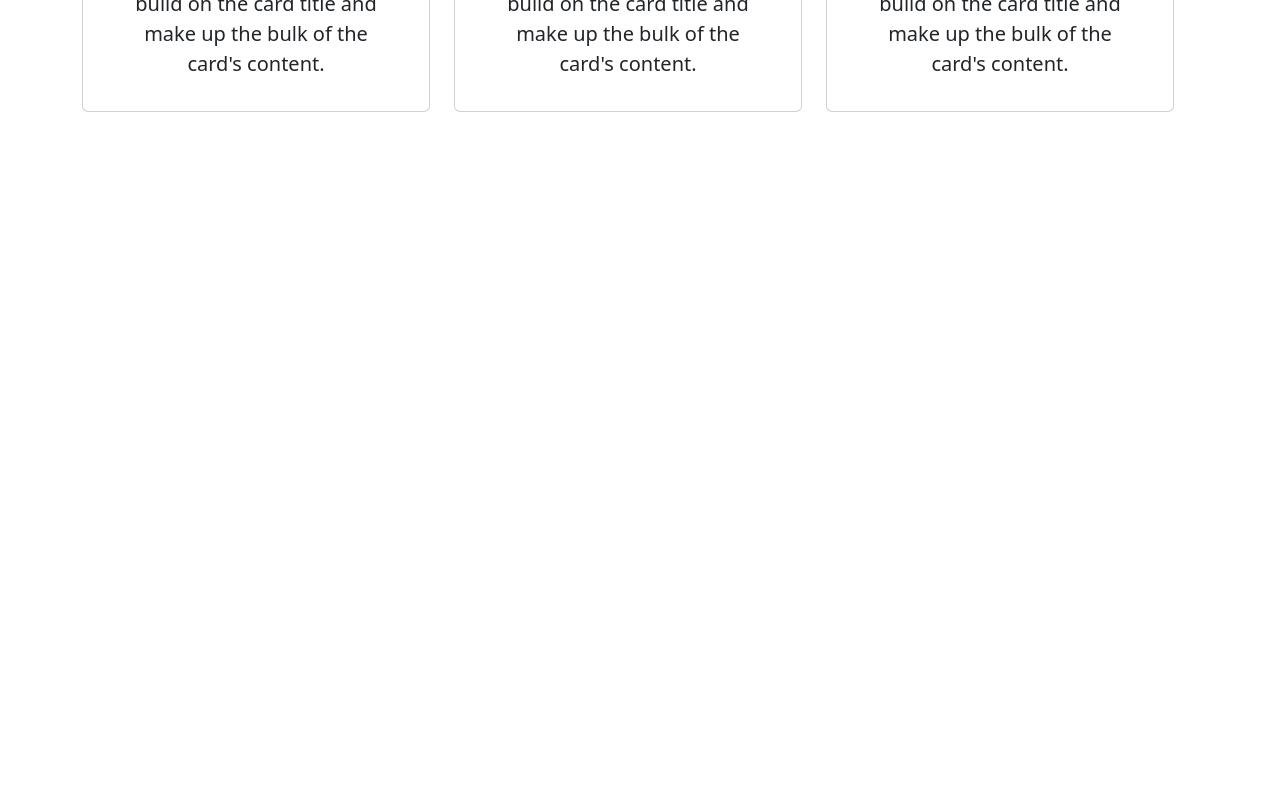
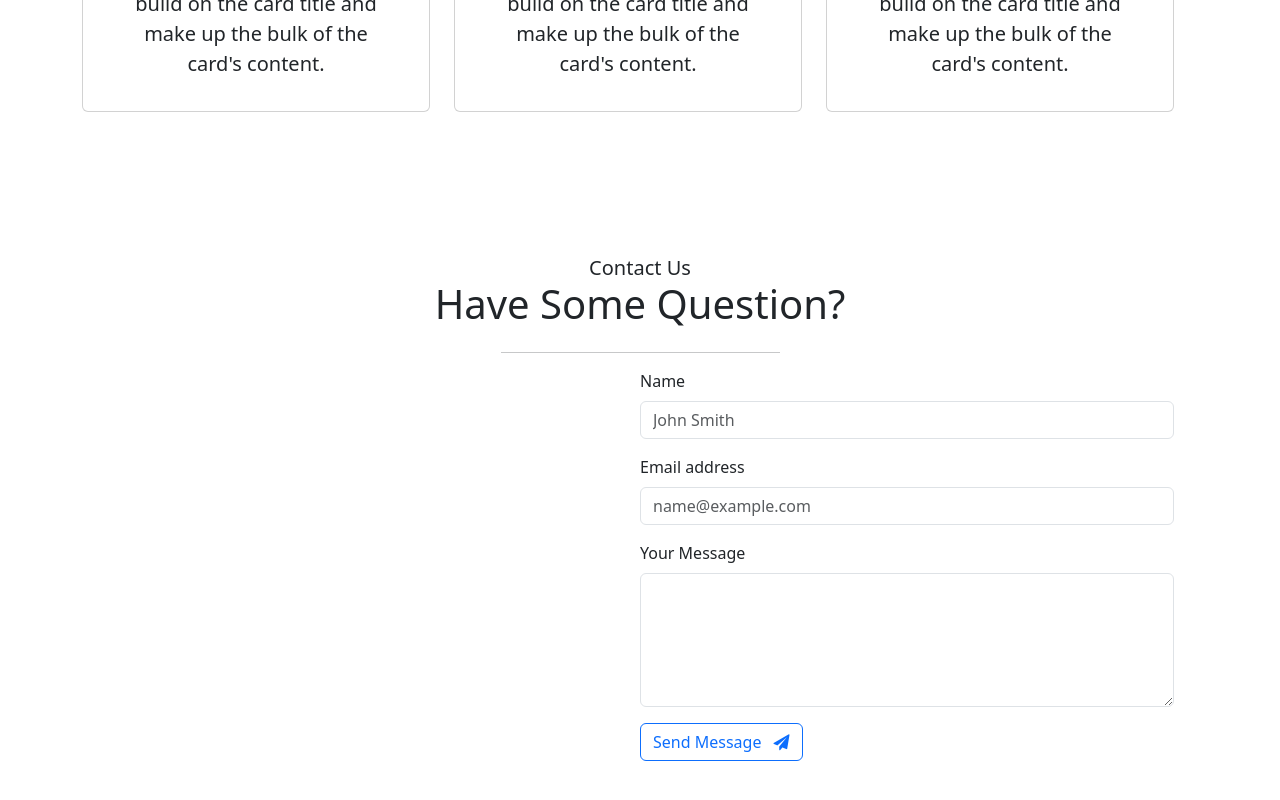
Before and after one commit to lahirukavinda365/mernwebsite, a React (Create React App) app in the folder frontend/: page / in a window 1280 px wide. Shown: the part 1888-2688 px from the top of the page. Before the commit the page ends 2096 px from the top, so only its background shows below. Built offline with nearby package versions, Linux system fonts and the light colour scheme.

Commit message:
Contact us component completed.

```diff
--- a/frontend/src/App.css
+++ b/frontend/src/App.css
@@ -3,3 +3,12 @@
   background: linear-gradient(90deg, rgb(0, 101, 219), rgba(0, 212, 255, 1));
   min-height: 500px;
 }
+
+.card{
+  transition: all 0.5s ease;
+}
+
+.card:hover{
+  cursor: pointer;
+  box-shadow: 0.5 rem 1rem rgba(0, 0, 0, .15);
+}
--- a/frontend/src/App.js
+++ b/frontend/src/App.js
@@ -1,6 +1,7 @@
 
 import './App.css';
 import About from './components/About';
+import Contact from './components/Contact';
 import Home from './components/Home';
 import Navbar from './components/Navbar';
 import Services from './components/Services';
@@ -12,6 +13,7 @@ function App() {
       <Home />
       <About />
       <Services />
+      <Contact />
     </>
   );
 }
--- /dev/null
+++ b/frontend/src/components/Contact.jsx
@@ -0,0 +1,45 @@
+import React from 'react'
+
+const Contact = () => {
+  return (
+    <div>
+        <section id='contact'>
+            <div className="container my-5 py-5">
+                <div className="row">
+                    <div className="col-12">
+                        <h3 className="fs-5 text-center mb-0">Contact Us</h3>
+                        <h1 className="display-6 text-center mb-4">Have Some <b>Question?</b></h1>
+                        <hr className='w-25 mx-auto'/>
+                    </div>
+                    <div className="row">
+                        <div className="col-md-6">
+
+                        </div>
+                        <div className="col-md-6">
+                     <form>
+                           <div className="mb-3">
+                                <label for="name" class="form-label">Name</label>
+                                <input type="type" className="form-control" id="exampleFormControlInput1" placeholder="John Smith"/>
+                           </div>
+                            <div class="mb-3">
+                                <label for="exampleFormControlInput1" class="form-label">Email address</label>
+                                <input type="email" class="form-control" id="exampleFormControlInput1" placeholder="name@example.com" />
+                            </div>
+                            <div className="mb-3">
+                                <label for="exampleFormControlTextarea1" className="form-label">Your Message</label>
+                                <textarea className="form-control" id="exampleFormControlTextarea1" rows="5"></textarea>
+                            </div>
+
+                            <button type='submit' className='btn btn-outline-primary'>Send Message <i className="fa fa-paper-plane ms-2"></i></button>
+                     </form>
+
+                        </div>
+                    </div>
+                </div>
+            </div>
+        </section>
+    </div>
+  )
+}
+
+export default Contact
```
